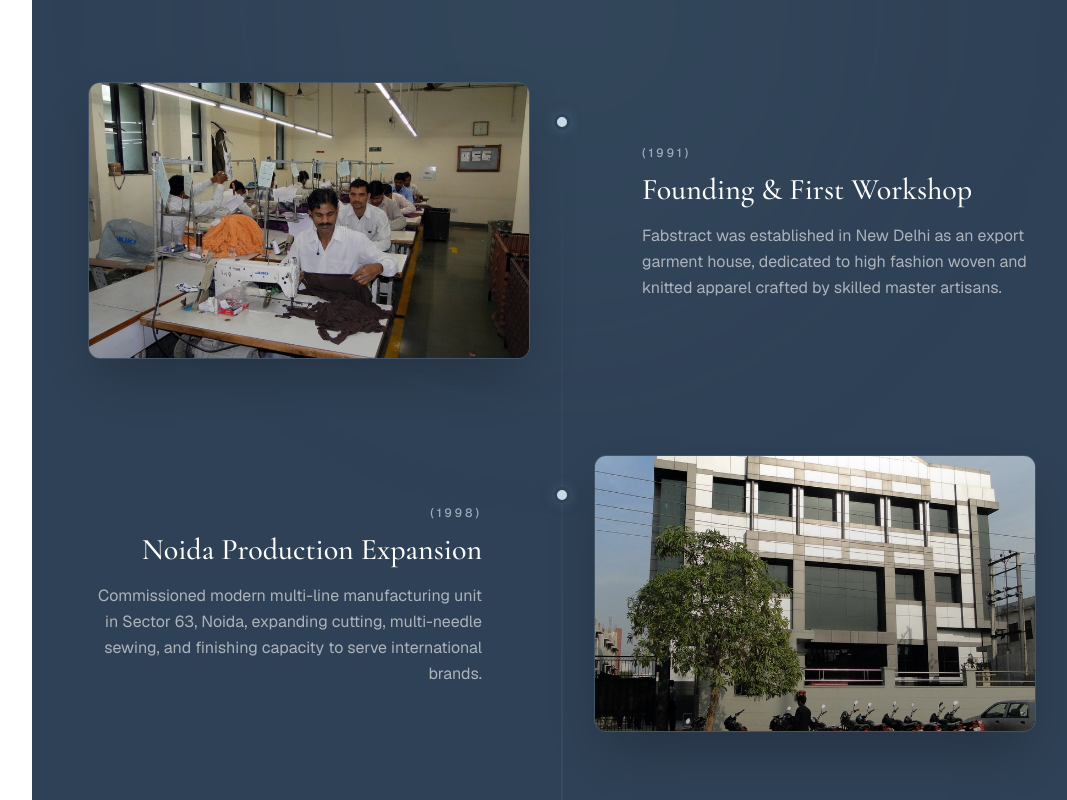
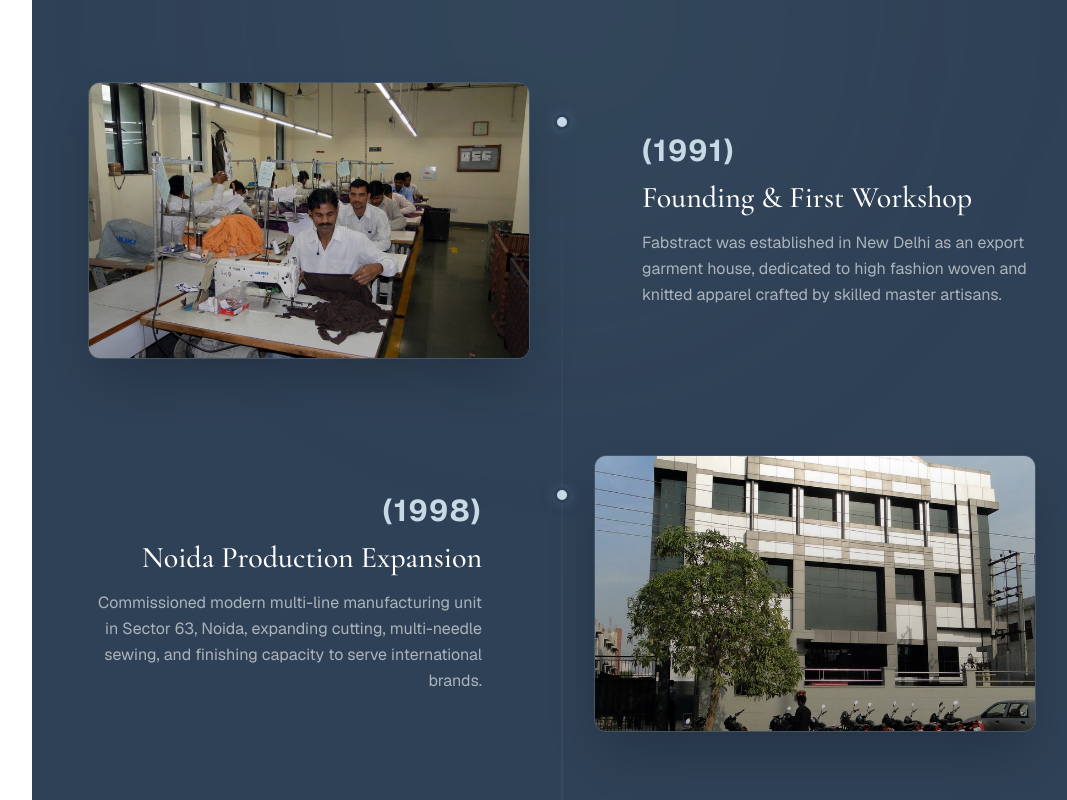
Before and after one commit to Comptech-Enterprises/fabstract, a Next.js app: page /about in a window 1280 px wide. Shown: the part 1880-2680 px from the top of the page, without its empty margins (188-1255 px from the left). Built offline with nearby package versions, Linux system fonts and the light colour scheme.

Commit message:
style(about): make timeline years larger and bold

```diff
--- a/src/app/about/page.tsx
+++ b/src/app/about/page.tsx
@@ -237,7 +237,7 @@
                             transition={{ duration: 0.6, delay: 0.15, ease: [0.22, 1, 0.36, 1] }}
                             className={`${isLeft ? "lg:order-2 lg:pl-12" : "lg:order-1 lg:pr-12 lg:text-right"}`}
                           >
-                            <span className="inline-block text-sky/70 text-xs tracking-[0.25em] uppercase font-medium mb-2">
+                            <span className="inline-block text-sky text-2xl sm:text-3xl tracking-wider font-bold mb-2">
                               ({m.year})
                             </span>
                             <h3 className="font-display text-2xl sm:text-3xl text-white font-medium leading-snug mb-3">
```
